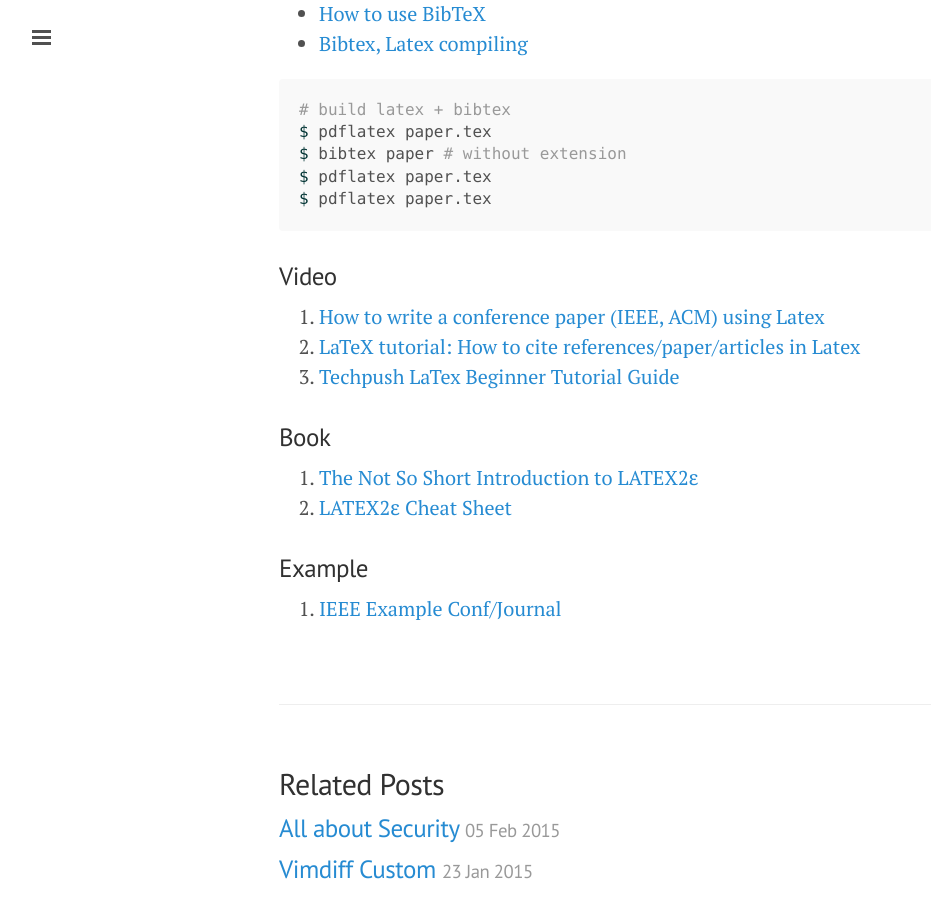
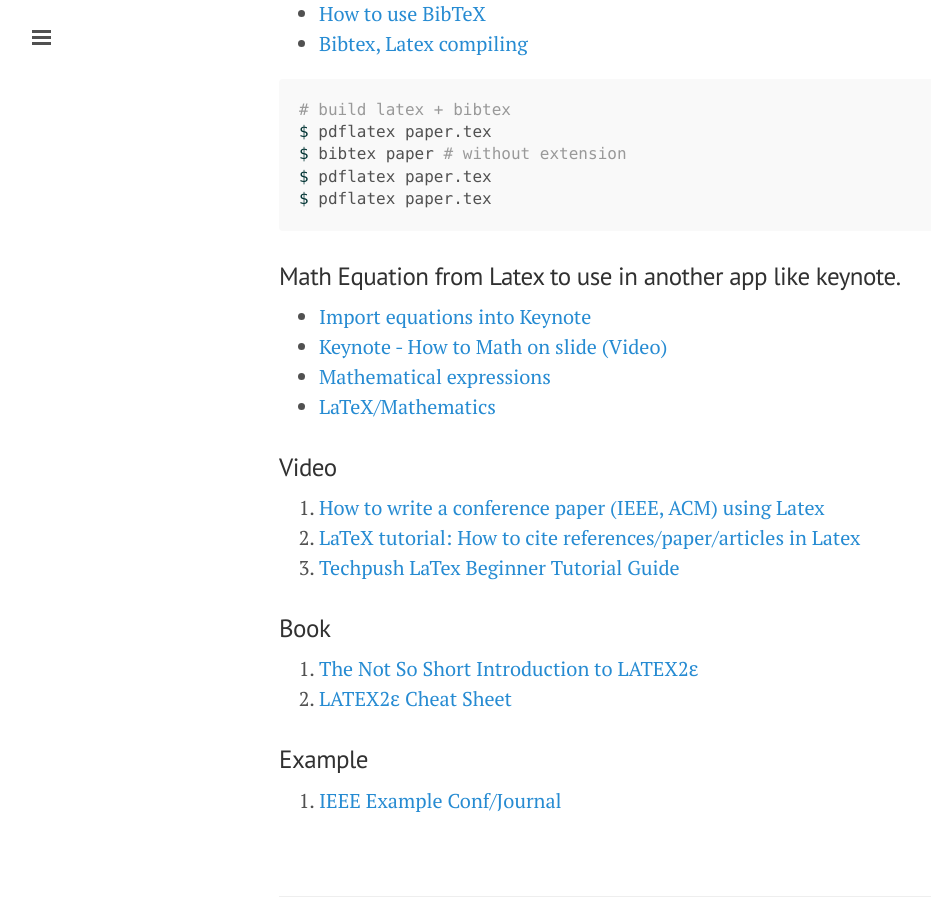
Before and after one commit to ibotdotout/ibotdotout.github.io, a Jekyll site: the page built from _posts/2015-02-07-latex.md, in a window 1280 px wide and 900 px high, scrolled down 1089 px. Shown: the whole window, without its empty margins (1-932 px from the left). Built offline with Jekyll 4.4.1, drawn with Linux system fonts in a browser that asks for light colours; Markdown is read by kramdown in place of the engine named in the settings.

Commit message:
Update 2015-02-07-latex.md

````diff
--- a/_posts/2015-02-07-latex.md
+++ b/_posts/2015-02-07-latex.md
@@ -49,6 +49,13 @@ $ pdflatex paper.tex
 $ pdflatex paper.tex
 ```
 
+### Math Equation from Latex to use in another app like keynote.
+- [Import equations into Keynote](http://www.clas.kitasato-u.ac.jp/~fujiwara/keyNote/equationToKeynote.html)
+- [Keynote - How to Math on slide (Video)](https://www.youtube.com/watch?v=dgVrj62AiAU)
+- [Mathematical expressions](https://www.sharelatex.com/learn/Mathematical_expressions)
+- [LaTeX/Mathematics](http://en.wikibooks.org/wiki/LaTeX/Mathematics)
+
+
 ### Video
 1. [How to write a conference paper (IEEE, ACM) using Latex](https://www.youtube.com/watch?v=y0VrXGd_xRc)
 2. [LaTeX tutorial: How to cite references/paper/articles in Latex](https://www.youtube.com/watch?v=5ifh3NF-k-k)
````
